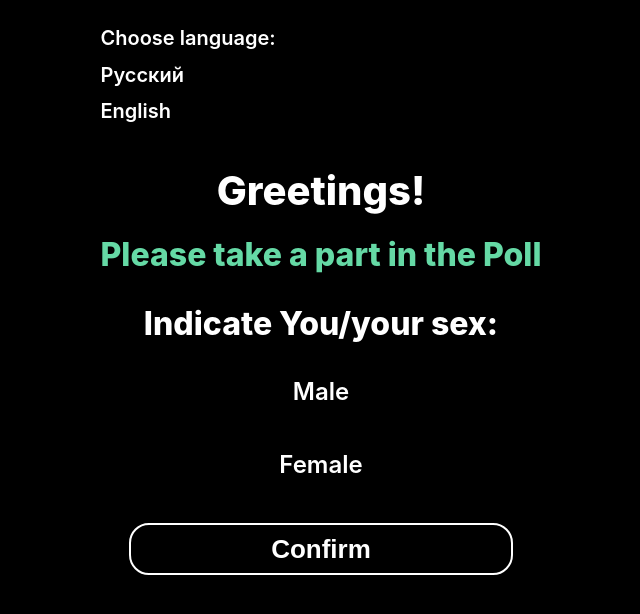
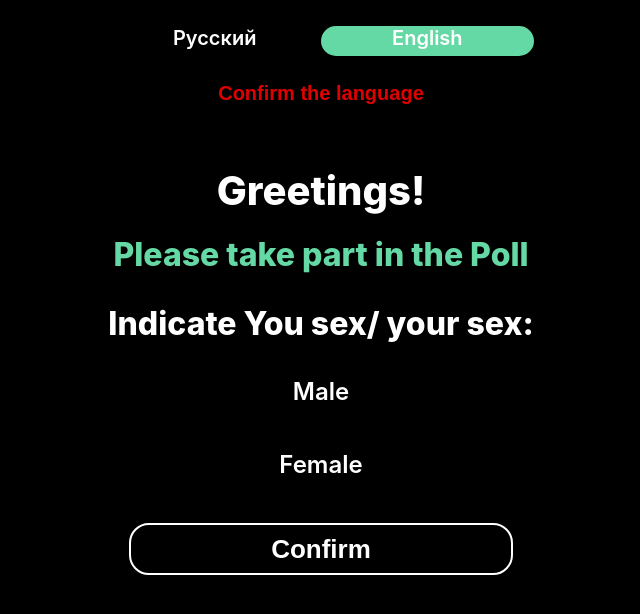
Before and after one commit to LipinVV/Prop-Ads-Task, a React (Create React App) app: page / in a window 1280 px wide. Shown: the top 614 px of the page, without its empty margins (319-959 px from the left). Built offline with nearby package versions, Linux system fonts and the light colour scheme.

Commit message:
last fixes

```diff
--- a/src/Survey/Surveys.js
+++ b/src/Survey/Surveys.js
@@ -1,6 +1,6 @@
 import React, {useContext, useEffect, useState} from 'react';
 import './surveys.scss'
-import {StoreContext} from "../App";
+import {ACTION, StoreContext} from "../App";
 import {GenderSurvey} from './GenderSurvey/GenderSurvey'
 import {CitySurvey} from "./CitySurvey/CitySurvey";
 import {Gratitude} from "./Gratitude/Gratitude";
@@ -10,14 +10,17 @@ import {keyHandler} from "../Service/keyHandler";
 
 export const Surveys = () => {
 
-    const {state} = useContext(StoreContext);
+    const {state, dispatch} = useContext(StoreContext);
 
     const [language, setLanguage] = useState(state.language)
     const languageHandler = (evt) => {
         const {value} = evt.target
         setLanguage(value)
     }
-
+    const [languageOptions, setLanguageOptions] = useState(true);
+    const languageShowHandler = () => {
+        setLanguageOptions(prevState => !prevState)
+    }
     useEffect(() => {
         const lang = localStorage.getItem('language')
         if (lang) {
@@ -29,10 +32,11 @@ export const Surveys = () => {
     })
     return (
         <div className='surveys'>
-            <div hidden={!state.genderSurveyIsCompleted} className='surveys__languages'>
-                <div className='surveys__languages-proposal'>{translations[language].chooseLang}</div>
+            {languageOptions ? <div className='surveys__languages'>
+                <div className='surveys__languages-section'>
                     {Object.keys(translations).map((lang, index) => (
-                    <label className='surveys__language' key={keyHandler(index)}>{lang === 'ru' ? "Русский" : "English"}
+                        <label className={lang === language ? 'surveys__language-colored' : 'surveys__language' }
+                               key={keyHandler(index)}>{lang === 'ru' ? "Русский" : "English"}
                             <input className='surveys__language-option'
                                    value={lang}
                                    checked={lang === language}
@@ -40,6 +44,20 @@ export const Surveys = () => {
                                    type='checkbox' key={keyHandler(index)}/>
                         </label>))}
                 </div>
+                <button
+                    className='surveys__language-apply'
+                    onClick={
+                        () => {
+                            dispatch({
+                                action: ACTION.SWITCH_LANGUAGE,
+                                payload: language
+                            });
+                            languageShowHandler()
+                        }
+                    }
+                >{translations[language].chooseLang}
+                </button>
+            </div> : null}
             <Switch>
                 <Route exact path='/'><GenderSurvey chosenLanguage={language}/></Route>
                 <Route exact path='/citySurvey'><CitySurvey chosenLanguage={language}/></Route>
--- a/src/Survey/surveys.scss
+++ b/src/Survey/surveys.scss
@@ -32,17 +32,60 @@
   }
 }
 
+.surveys__language-apply {
+  @media (min-width: $mobileDevice) {
+    cursor: pointer;
+    max-height: 24px;
+    font-size: 20px;
+    font-weight: 600;
+    margin: 0 auto;
+    background-color: $pureBlack;
+    border: none;
+    padding: 0 20px 0 20px;
+    color: $pureRed;
+    border-radius: 20px;
+  }
+}
+
+.surveys__language-apply:hover {
+  color: $pureBlack;
+  background-color: $green;
+}
+
 .surveys__languages-proposal {
+  text-align: center;
+  color: $pureRed;
+}
 
+.surveys__languages-section {
+  display: grid;
+  grid-template-rows: 1fr;
+  grid-template-columns: 1fr 1fr;
+  text-align: center;
 }
 
 .surveys__language {
   max-height: 30px;
   cursor: pointer;
+  border-radius: 20px;
+}
+
+.surveys__language-colored {
+  max-height: 30px;
+  cursor: pointer;
+  background-color: $green;
+  border-radius: 20px;
 }
 
 .surveys__language-option {
   display: none;
+  @media (min-width: $mobileDevice) {
+
+  }
+}
+
+.surveys__language:hover {
+  background-color: $deepBlue;
 }
 
 .surveys__header {
--- a/src/languages/translations.js
+++ b/src/languages/translations.js
@@ -1,6 +1,6 @@
 export const translations = {
     ru: {
-        chooseLang: 'Выберите язык:',
+        chooseLang: 'Подтвердите выбор языка:',
         heading: 'Здравствуйте!',
         participation: 'Примите, пожалуйста, участие в опросе',
         gender: 'Укажите Ваш пол:',
@@ -30,10 +30,10 @@ export const translations = {
         return: 'Вернуться в начало'
     },
     en: {
-        chooseLang: 'Choose language:',
+        chooseLang: 'Confirm the language',
         heading: 'Greetings!',
-        participation: 'Please take a part in the Poll',
-        gender: 'Indicate You/your sex:',
+        participation: 'Please take part in the Poll',
+        gender: 'Indicate You sex/ your sex:',
         genderIsMale: 'Male',
         genderIsFemale: 'Female',
         confirmAnswer: "Confirm",
```
Also changed, not shown: src/data/data.js (deleted, +0 -11 lines). Lines whose indentation alone changed are shown as unchanged.
